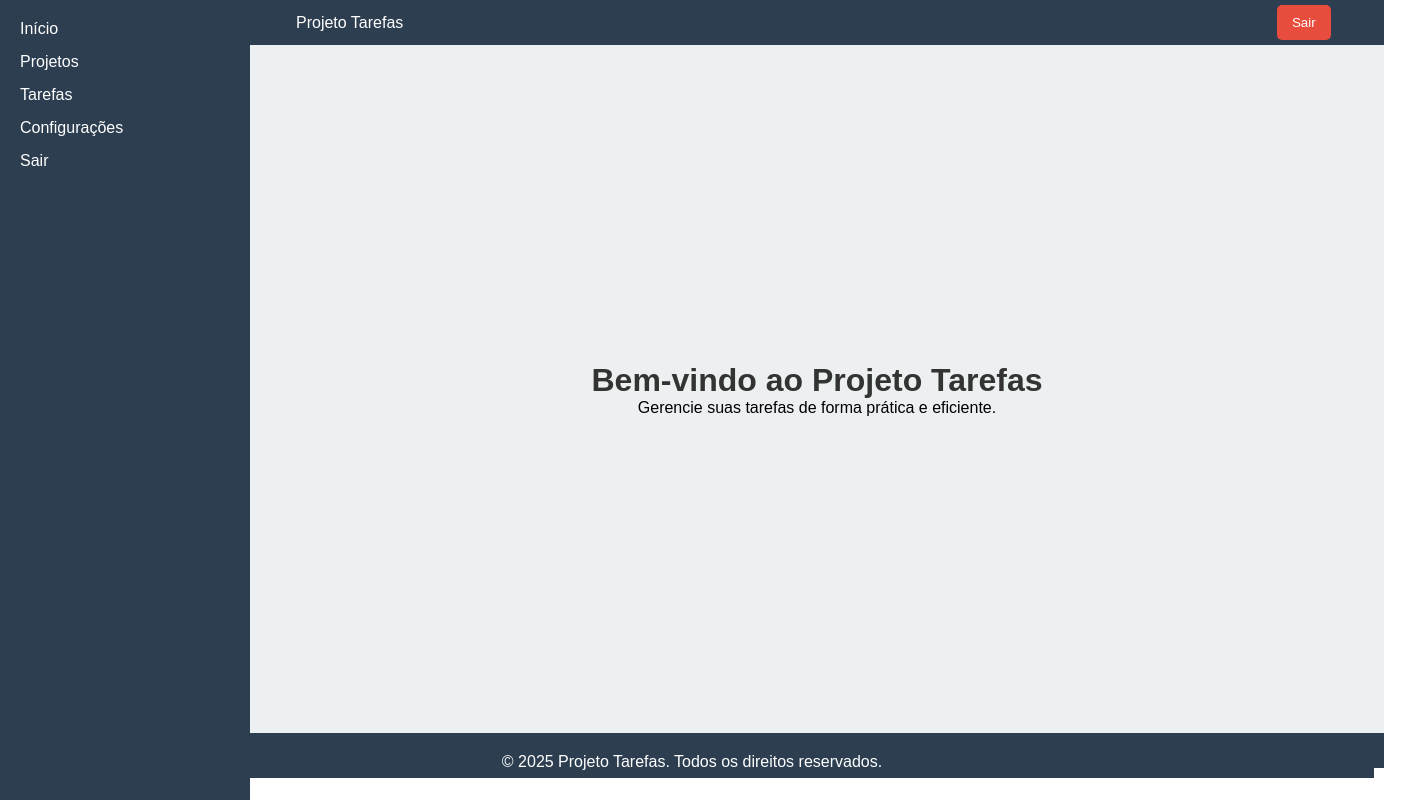
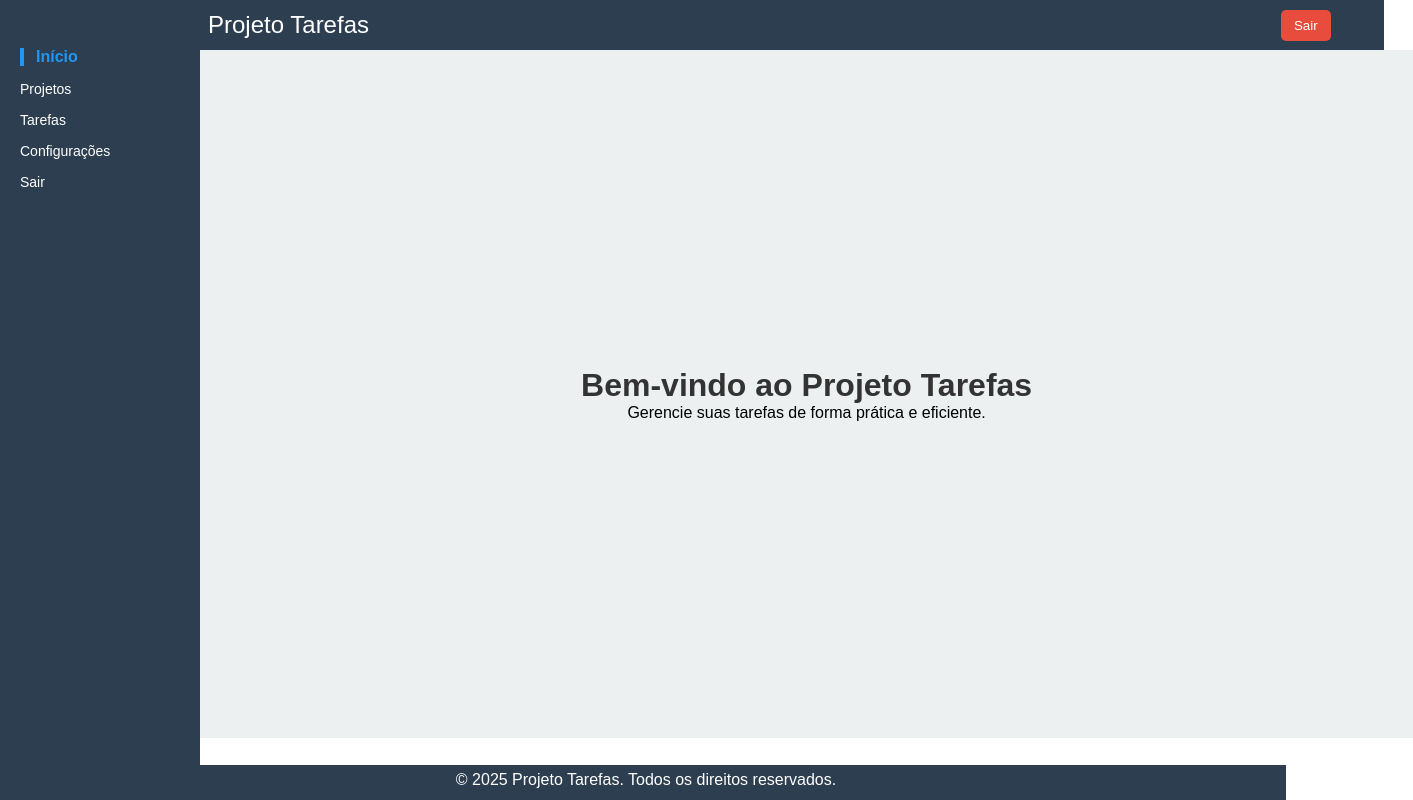
Before and after one commit to debora-sl/tarefas_front, a website: page index.html in a window 1280 px wide. Shown: the whole page, 1413 px wide, since content can reach past the window. Drawn offline with nearby package versions, Linux system fonts and the light colour scheme; some packages are replaced by stand-ins of ours; a script that the page names is missing.

Commit message:
Ajustes de estilização do sidebar e página de projetos.

```diff
--- a/app/views/partials/sidebar.html
+++ b/app/views/partials/sidebar.html
@@ -1,7 +1,7 @@
 <div class="container">
     <aside class="sidebar">
-        <a href="#">Início</a>
-        <a ui-sref="comMenu.projetos">Projetos</a>
+        <a ui-sref="comMenu.home" ui-sref-active="active">Início</a>
+        <a ui-sref="comMenu.projetos" ui-sref-active="active">Projetos</a>
         <a href="#">Tarefas</a>
         <a href="#">Configurações</a>
         <a href="#">Sair</a>
--- a/assets/css/projetos.css
+++ b/assets/css/projetos.css
@@ -1,8 +1,9 @@
 .container-projeto {
-    width: 70%;
+    width: 80%;
     height: auto;
-    margin: 0 1em 11.5em 20em;
+    margin: 0 1em 11.5em 15em;
     padding: 20px;
+
 }
 .main-content-projeto {
     display: flex;
@@ -10,6 +11,7 @@
     gap: 20px;
     max-height: 80vh; /* Define a altura máxima da área de conteúdo principal */
     overflow-y: auto; /* Habilita a rolagem vertical quando necessário */
+
 }
 
 /* Estiliza a barra de rolagem para o elemento com overflow */
--- a/assets/css/style.css
+++ b/assets/css/style.css
@@ -12,7 +12,7 @@ body {
 }
 
 .sidebar {
-    width: 250px;
+    width: 200px;
     background-color: #2C3E50;
     color: white;
     padding: 20px;
@@ -22,27 +22,33 @@ body {
     height: 100vh;
     position: fixed;
     left: 0;
-    top: 0;
-
+    top: 28px;
 }
 
 .sidebar a {
     color: white;
     text-decoration: none;
-    font-size: 16px;
+    font-size: 14px;
 }
 
 .sidebar a:hover {
     text-decoration: underline;
 }
 
+.sidebar a.active {
+    font-weight: bold;
+    color: #2196F3;
+    border-left: 4px solid #2196F3;
+    padding-left: 12px; /* Ajuste para compensar o espaço do border */
+    font-size: 16px;
+}
+
 .content {
-    margin-left: 250px;
+    margin-left: 200px;
     display: flex;
     flex-direction: column;
-    width: calc(100% - 250px);
+    width: calc(105% - 240px);
     height: 86vh;
-
 }
 
 header {
@@ -55,21 +61,20 @@ header {
     align-items: center;
 
     width: 86.5em;
-    height: 45px;
-
+    height: 50px;
 
 }
 
 header div{
-
-    margin-left: 16em;
+    margin-left: 7em;
+    font-size: 24px;
 }
 
 header button {
     background-color: #E74C3C;
     color: white;
     border: none;
-    padding: 10px 15px;
+    padding: 8px 13px;
     border-radius: 5px;
     cursor: pointer;
 
@@ -95,6 +100,9 @@ footer {
     background-color: #2C3E50;
     color: white;
     text-align: center;
-    padding: 10px;
+    padding: 6px;
     height: 35px;
+    position: fixed; /* Garante que o footer fique fixado no final */
+    bottom: 0;
+    width: 100%; /* Ocupa a largura total */
 }
```
